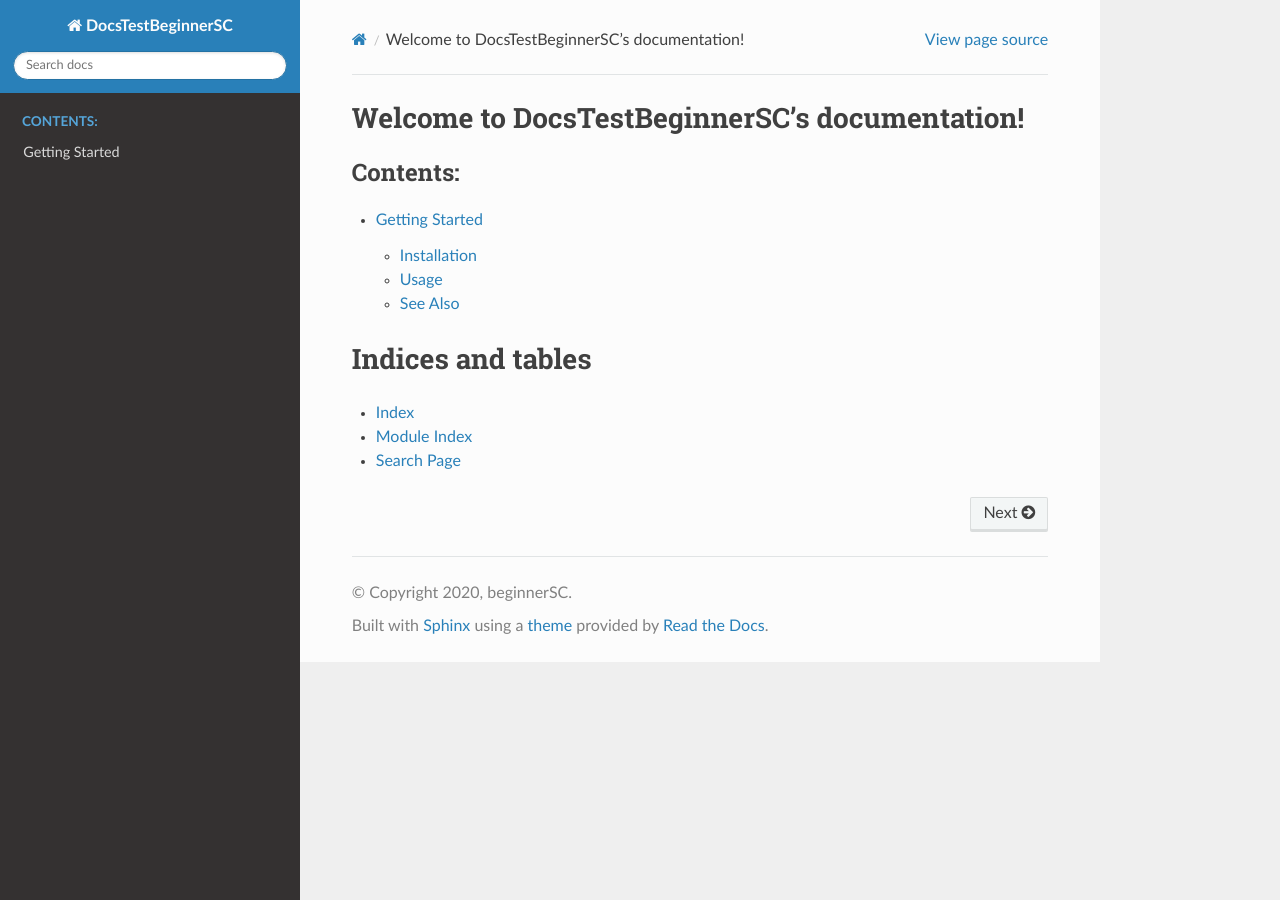
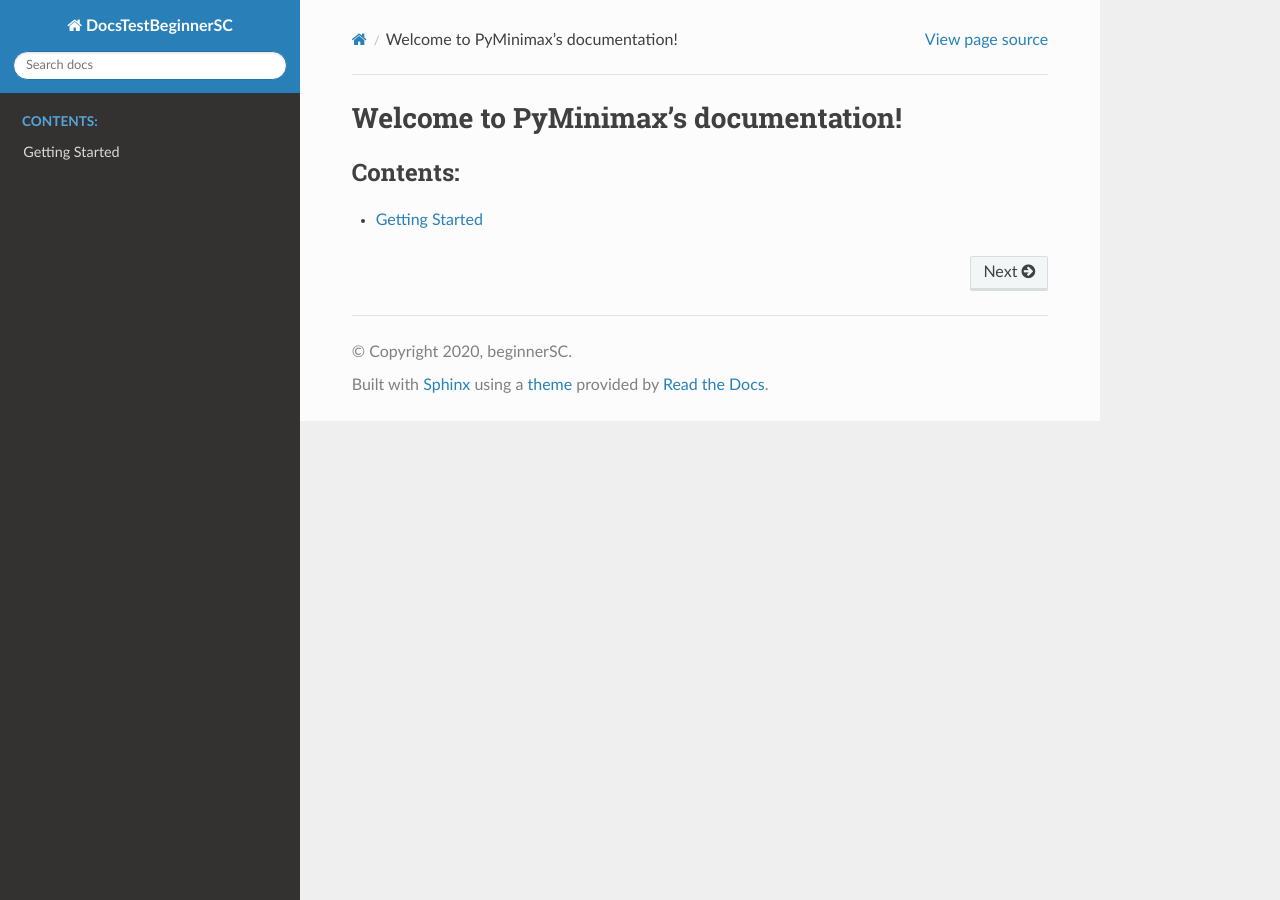
Before and after one commit to beginnerSC/DocsTest, a Sphinx documentation site: the page built from docs/source/index.rst, in a window 1280 px wide. Built offline with Sphinx 7.4.7 and the Read the Docs theme 2.0.0, drawn with Linux system fonts in a browser that asks for light colours.

Commit message:
autosave

```diff
--- a/docs/source/index.rst
+++ b/docs/source/index.rst
@@ -1,21 +1,13 @@
-.. DocsTestBeginnerSC documentation master file, created by
-   sphinx-quickstart on Sat Oct  3 04:48:19 2020.
+.. PyMinimax documentation master file, created by
+   sphinx-quickstart on Mon Aug  2 23:43:27 2021.
    You can adapt this file completely to your liking, but it should at least
    contain the root `toctree` directive.
 
-Welcome to DocsTestBeginnerSC's documentation!
-==============================================
+Welcome to PyMinimax's documentation!
+=====================================
 
 .. toctree::
-   :maxdepth: 2
+   :maxdepth: 1
    :caption: Contents:
 
    getting_started
-
-
-Indices and tables
-==================
-
-* :ref:`genindex`
-* :ref:`modindex`
-* :ref:`search`
```
